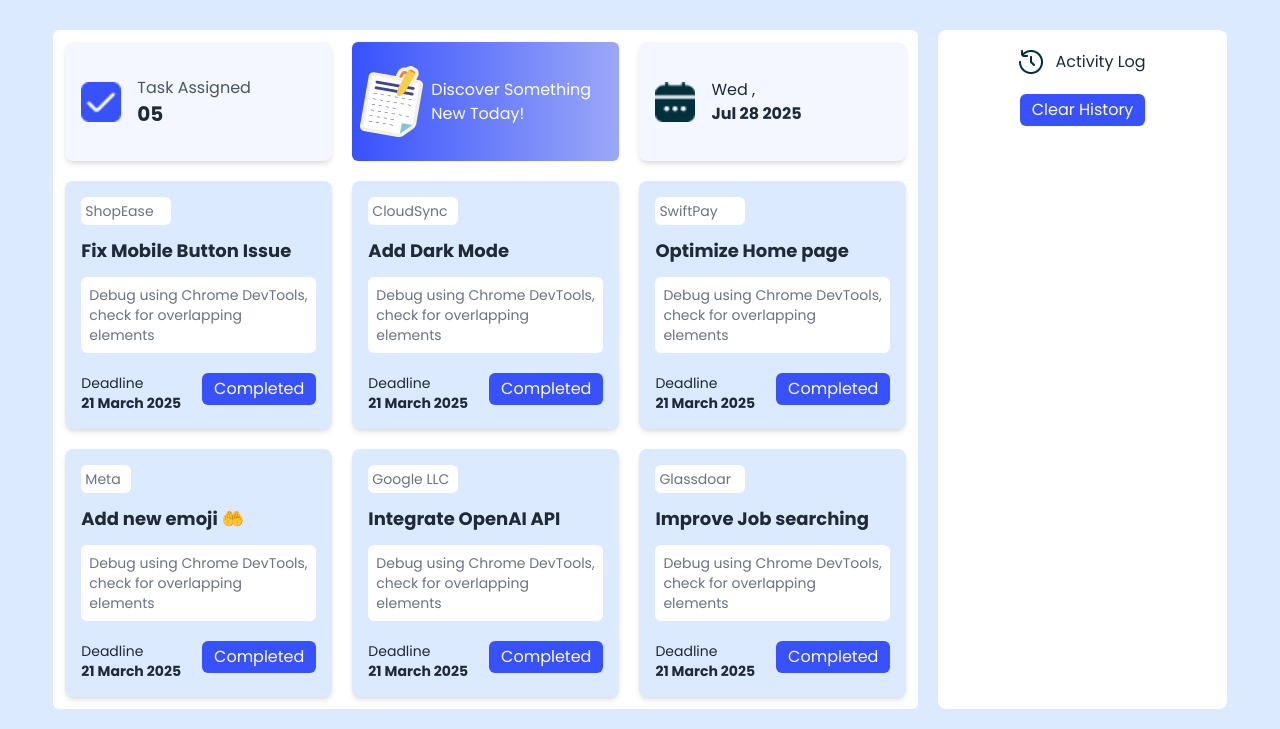
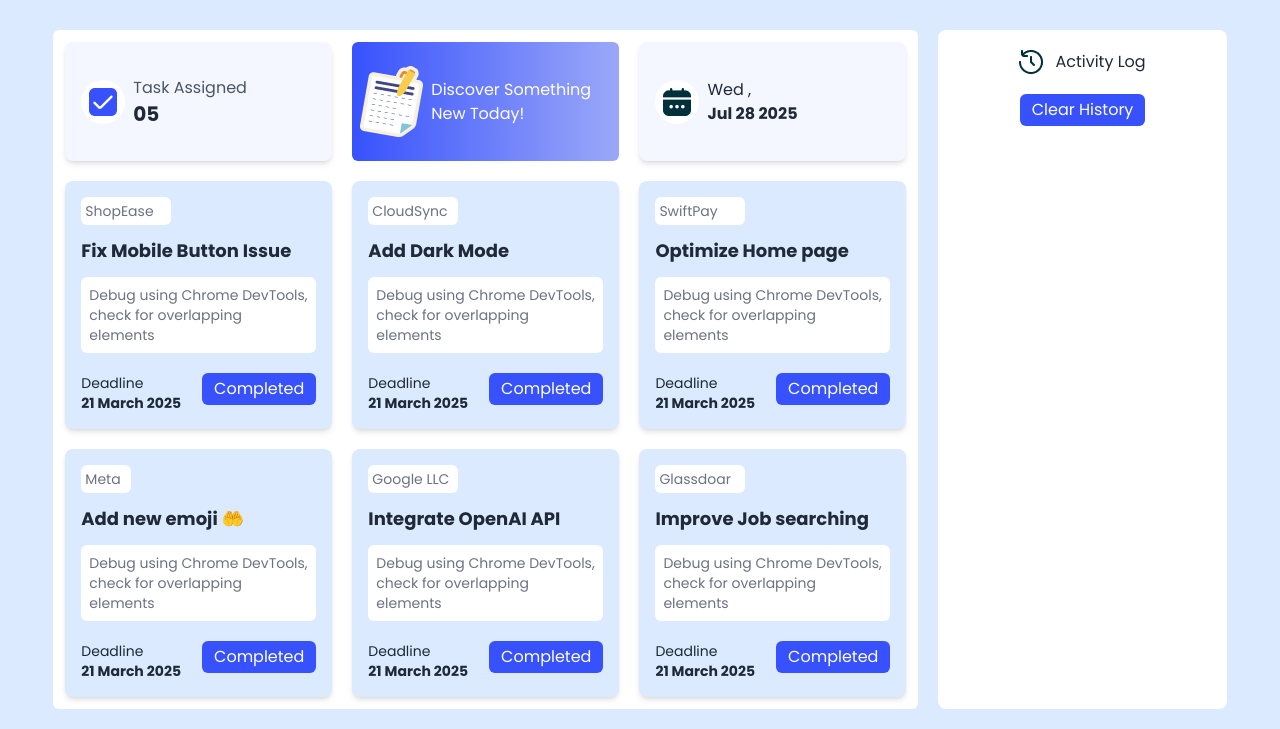
Before and after one commit to md-tahmid-hasan-golap/Assignment-5-js, a plain HTML site: page index.html in a window 1280 px wide. Shown: the part 126-855 px from the top of the page. Drawn offline with nearby package versions, Linux system fonts and the light colour scheme.

Commit message:
add border

```diff
--- a/index.html
+++ b/index.html
@@ -47,8 +47,8 @@
                 <!-- number -- 1 -->
 
                 <div class="bg-[#F4F7FF] p-4 rounded-lg shadow-md flex items-center">
-                    <img class="w-10 h-10 mr-4" src="./assets/checkbox.png" alt="Task Assigned">
-                    <div>
+                    <div class="bg-white p-2 rounded-full"><img class="" src="./assets/checkbox.png" alt="Task Assigned"></div>
+                    <div class="ml-2">
                         <p class="text-gray-600">Task Assigned</p>
                         <p id="remain-task" class="text-xl font-bold">05</p>
                     </div>
@@ -69,11 +69,11 @@
 
 
                     <div class="bg-[#F4F7FF] p-4 rounded-lg shadow-md flex items-center">
-                       <div>
-                        <img class="w-10 h-10 mr-4" src="./assets/calender.png" alt="Task Assigned">
+                       <div class="bg-white rounded-full p-2">
+                        <img src="./assets/calender.png" alt="Task Assigned">
                        </div>
 
-                        <p>Wed ,<br>
+                        <p class="ml-2">Wed ,<br>
                            <span class="font-bold"> Jul 28 2025 </span></p>
                     </div>
 
```
Also changed, not shown: main.html (+0 -4 lines).
